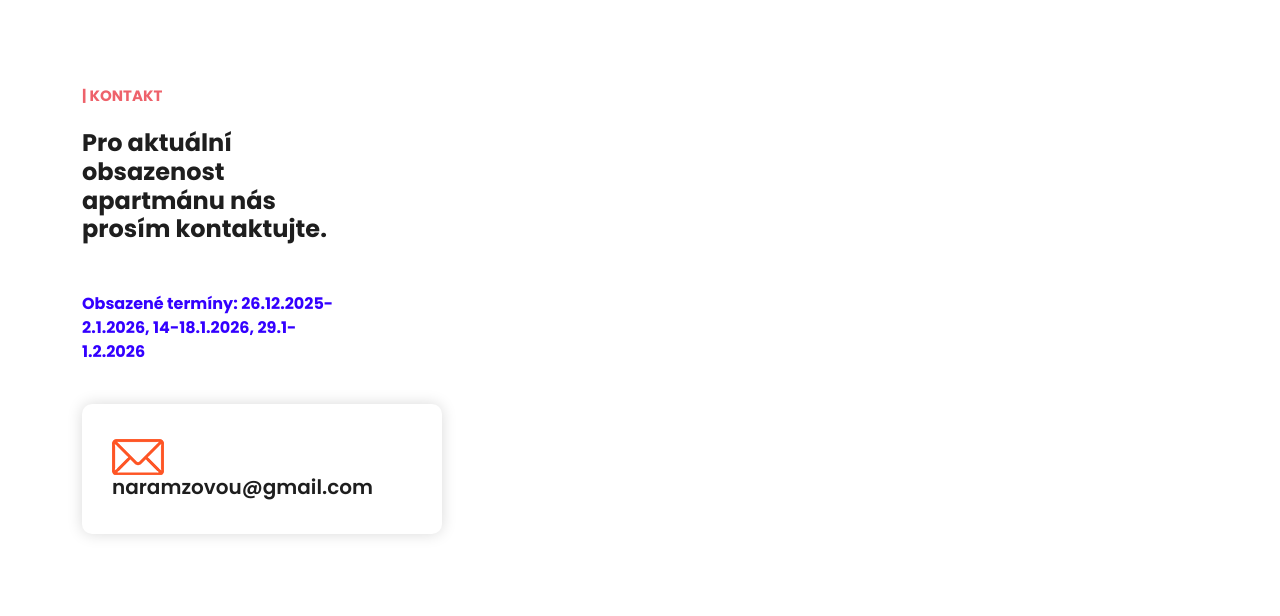
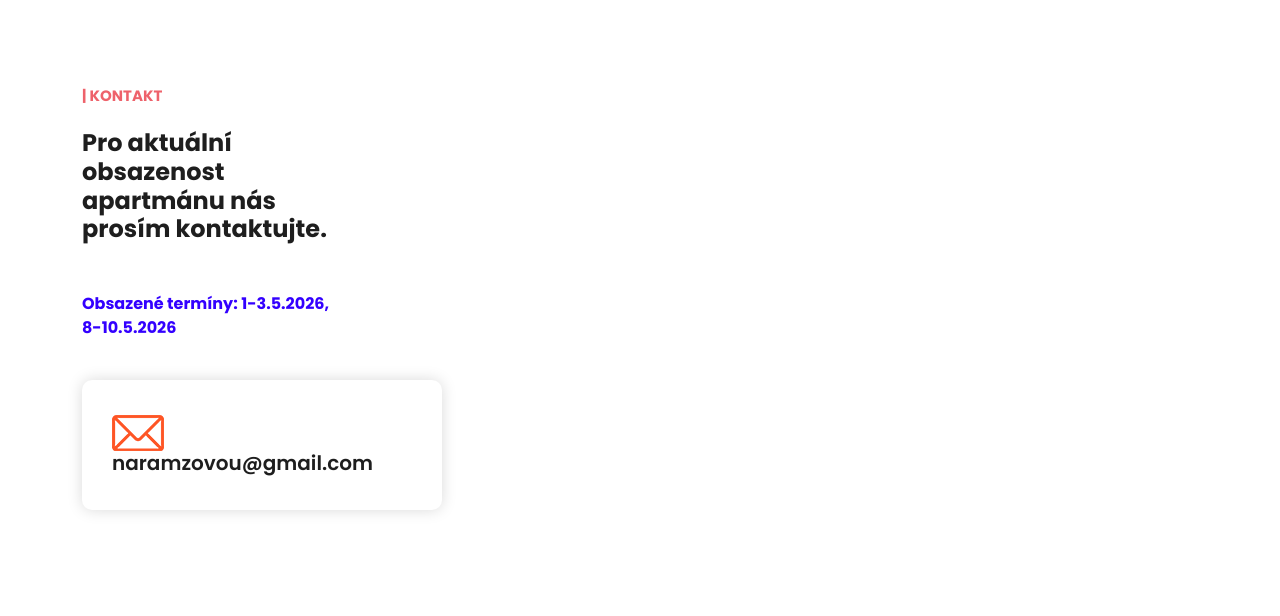
Before and after one commit to Zdenek8080/WEB, a plain HTML site: page contact.html in a window 1280 px wide. Shown: the part 184-800 px from the top of the page. Drawn offline with nearby package versions, Linux system fonts and the light colour scheme.

Commit message:
2026-04-23 Oprava dostupnosti

```diff
--- a/contact.html
+++ b/contact.html
@@ -111,7 +111,7 @@
 
             <br>
                <br>
-               <b style="color: rgb(51, 0, 255);">Obsazené termíny: 26.12.2025-2.1.2026, 14-18.1.2026, 29.1-1.2.2026</b>
+               <b style="color: rgb(51, 0, 255);">Obsazené termíny: 1-3.5.2026, 8-10.5.2026</b>
 
           </div>
           <!--<p>Pro obsazenost apartmánu nás prosím kontaktujte. </p>-->
```
Also changed, not shown: cenik.html (+1 -1 lines).
